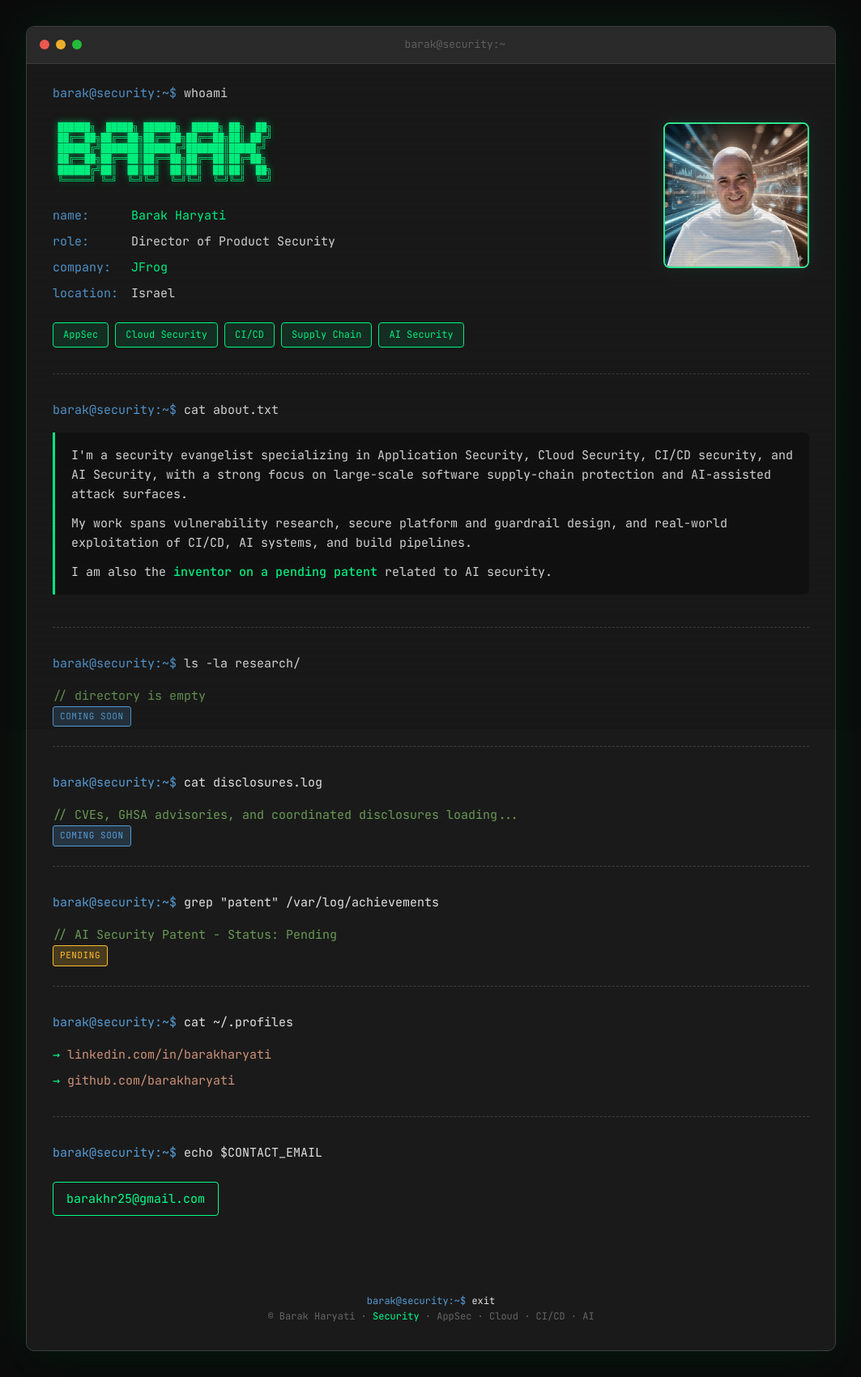
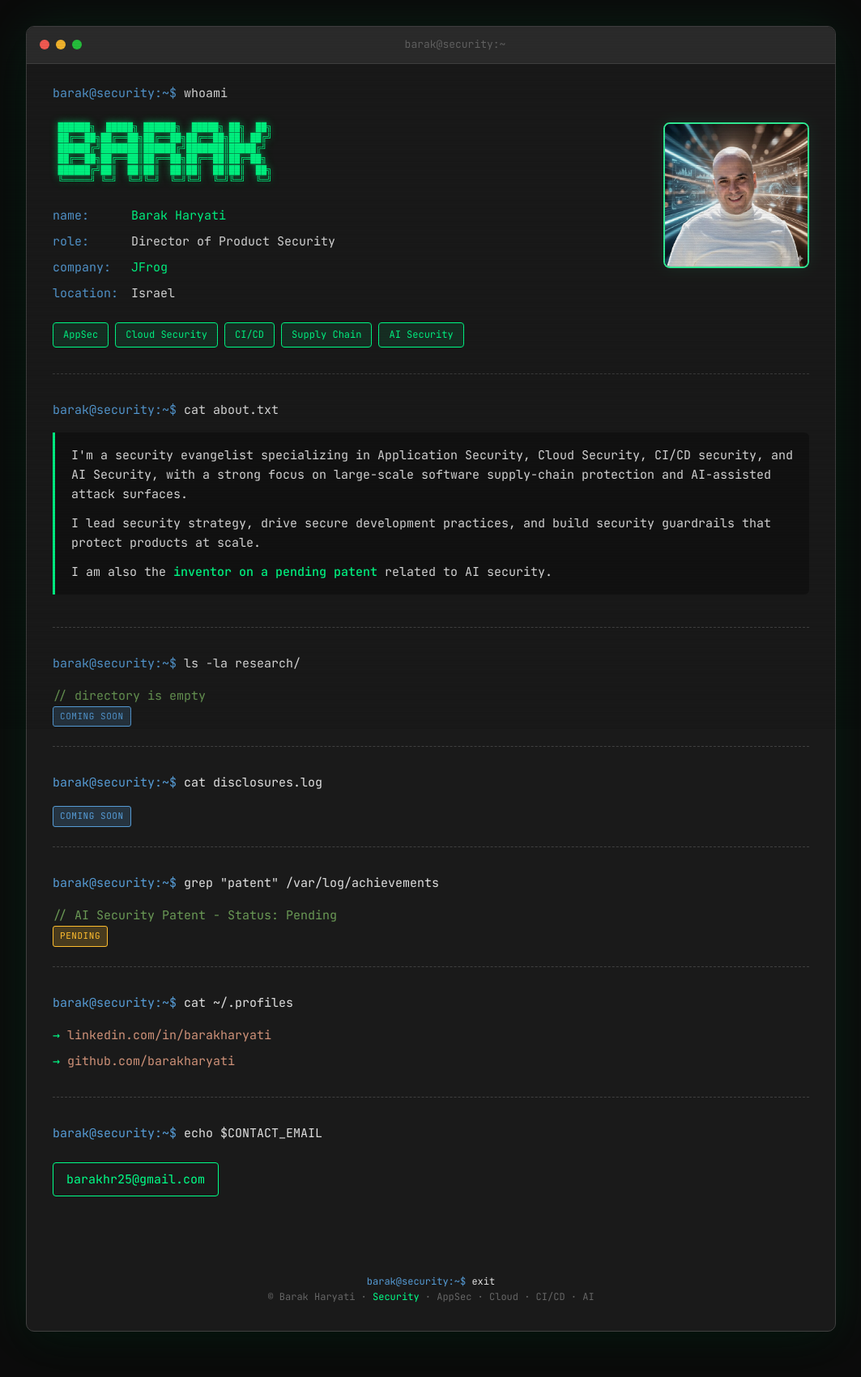
Before and after one commit to barakharyati/barakharyati, a Jekyll site: the page built from index.md, in a window 1280 px wide. Shown: the whole page at 81% size, without its empty margins (108-1171 px from the left). Built offline with Jekyll 4.4.1, drawn with Linux system fonts in a browser that asks for light colours; after the commit the page ends 1676 px from its top, so only the background shows below that.

Commit message:
Update about section with product security focus

```diff
--- a/index.md
+++ b/index.md
@@ -63,7 +63,7 @@ title: Barak Haryati
 
   <div class="output-block">
     <p>I'm a security evangelist specializing in Application Security, Cloud Security, CI/CD security, and AI Security, with a strong focus on large-scale software supply-chain protection and AI-assisted attack surfaces.</p>
-    <p>My work spans vulnerability research, secure platform and guardrail design, and real-world exploitation of CI/CD, AI systems, and build pipelines.</p>
+    <p>I lead security strategy, drive secure development practices, and build security guardrails that protect products at scale.</p>
     <p>I am also the <span class="highlight">inventor on a pending patent</span> related to AI security.</p>
   </div>
 </section>
@@ -80,8 +80,7 @@ title: Barak Haryati
   <div class="section-cmd">
     <span class="prompt">barak@security:~$</span> <span class="command">cat disclosures.log</span>
   </div>
-  <p class="comment">CVEs, GHSA advisories, and coordinated disclosures loading...</p>
-  <span class="status coming">Coming Soon</span>
+<span class="status coming">Coming Soon</span>
 </section>
 
 <section id="patents">
```
